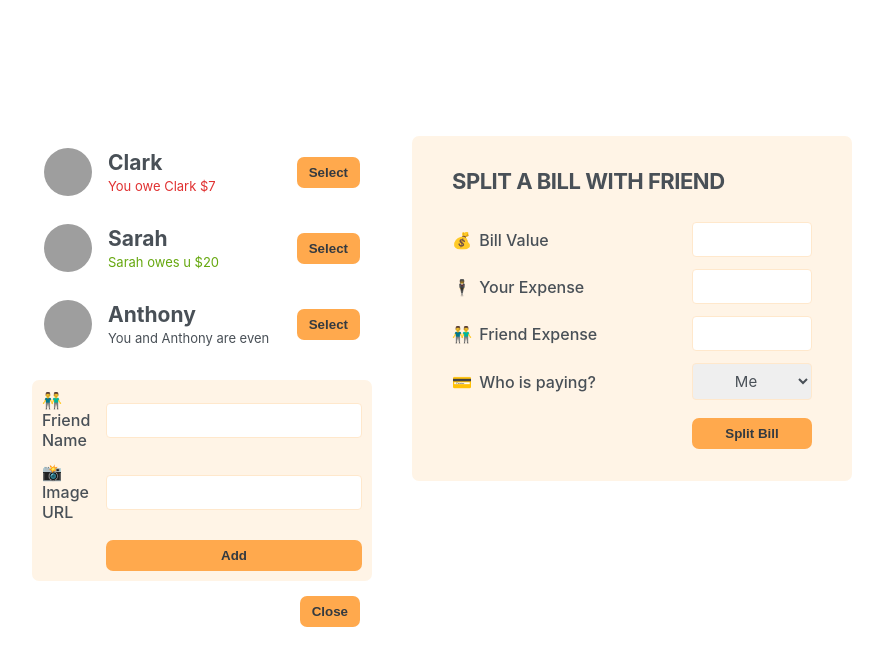
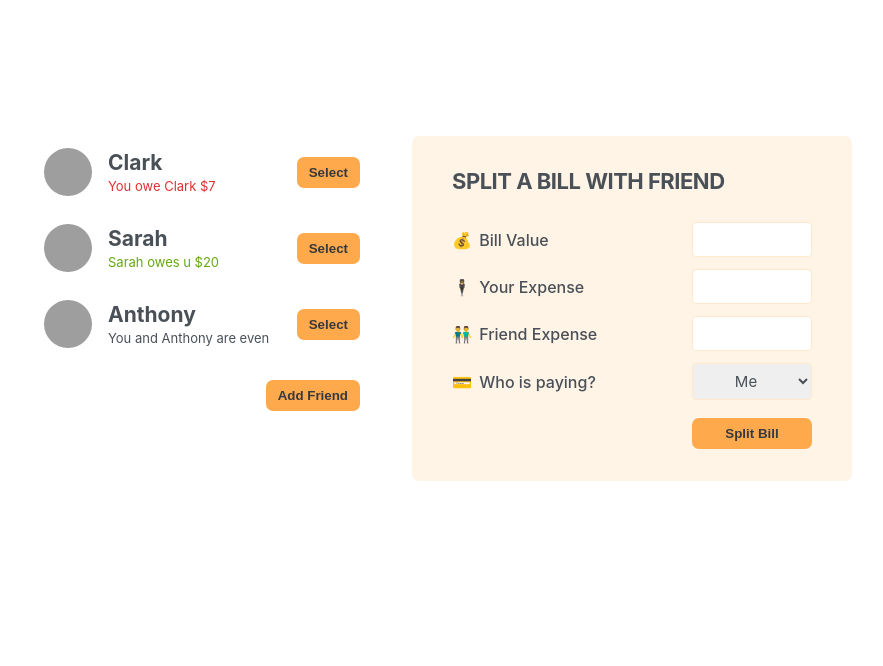
Before and after one commit to heedrhiss/Eat-N-Split, a React (Create React App) app: page / in a window 1280 px wide. Shown: the top 666 px of the page, without its empty margins (198-1081 px from the left). Built offline with nearby package versions, Linux system fonts and the light colour scheme; grey boxes are pictures that could not be loaded.

Commit message:
updated 4

```diff
--- a/src/App.js
+++ b/src/App.js
@@ -32,14 +32,20 @@ function App() {
 }
 
 function FriendList() {
+  const [friendList, setFriendList] = useState(initialFriends);
+
+  function handleNewFriend(newFriend) {
+    setFriendList([...friendList, newFriend]);
+  }
+
   return (
     <div className="sidebar">
       <ul>
-        {initialFriends.map((friend) => (
+        {friendList.map((friend) => (
           <Friend friend={friend} key={friend.id} />
         ))}
       </ul>
-      <AddFriend />
+      <AddFriend handleNewFriend={handleNewFriend} />
     </div>
   );
 }
@@ -73,20 +79,44 @@ function Button({ event, children }) {
   );
 }
 
-function AddFriend() {
-  const [isOpen, setIsOpen] = useState(true);
+function AddFriend({ handleNewFriend }) {
+  const [isOpen, setIsOpen] = useState(false);
+  const [name, setName] = useState("");
+  const [image, setImage] = useState("https://i.pravatar.cc/48");
+
+  function handleSubmit(e) {
+    e.preventDefault();
+    const id = crypto.randomUUID();
+    // const id = Date.now();
+    const newFriend = {
+      name,
+      id,
+      image: `${image}?u=${id}`,
+      balance: 0,
+    };
+    handleNewFriend(newFriend);
+  }
   function handleClose() {
     setIsOpen(!isOpen);
   }
+
   return (
     <>
       {isOpen && (
-        <form className="form-add-friend">
+        <form className="form-add-friend" onSubmit={handleSubmit}>
           <label>👬Friend Name</label>
-          <input type="text" />
+          <input
+            type="text"
+            value={name}
+            onChange={(e) => setName(e.target.value)}
+          />
 
           <label>📸 Image URL</label>
-          <input type="text" />
+          <input
+            type="text"
+            value={image}
+            onChange={(e) => setImage(e.target.value)}
+          />
           <Button>Add</Button>
         </form>
       )}
```
